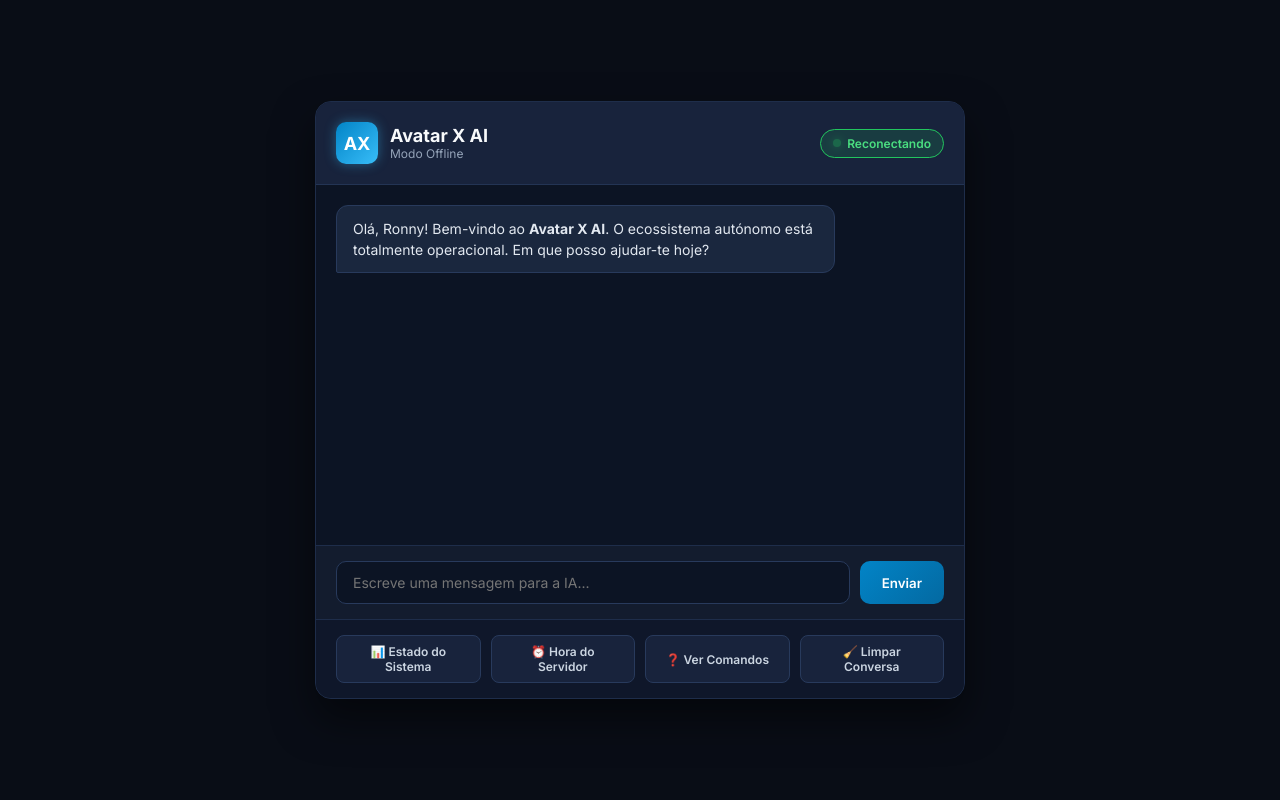
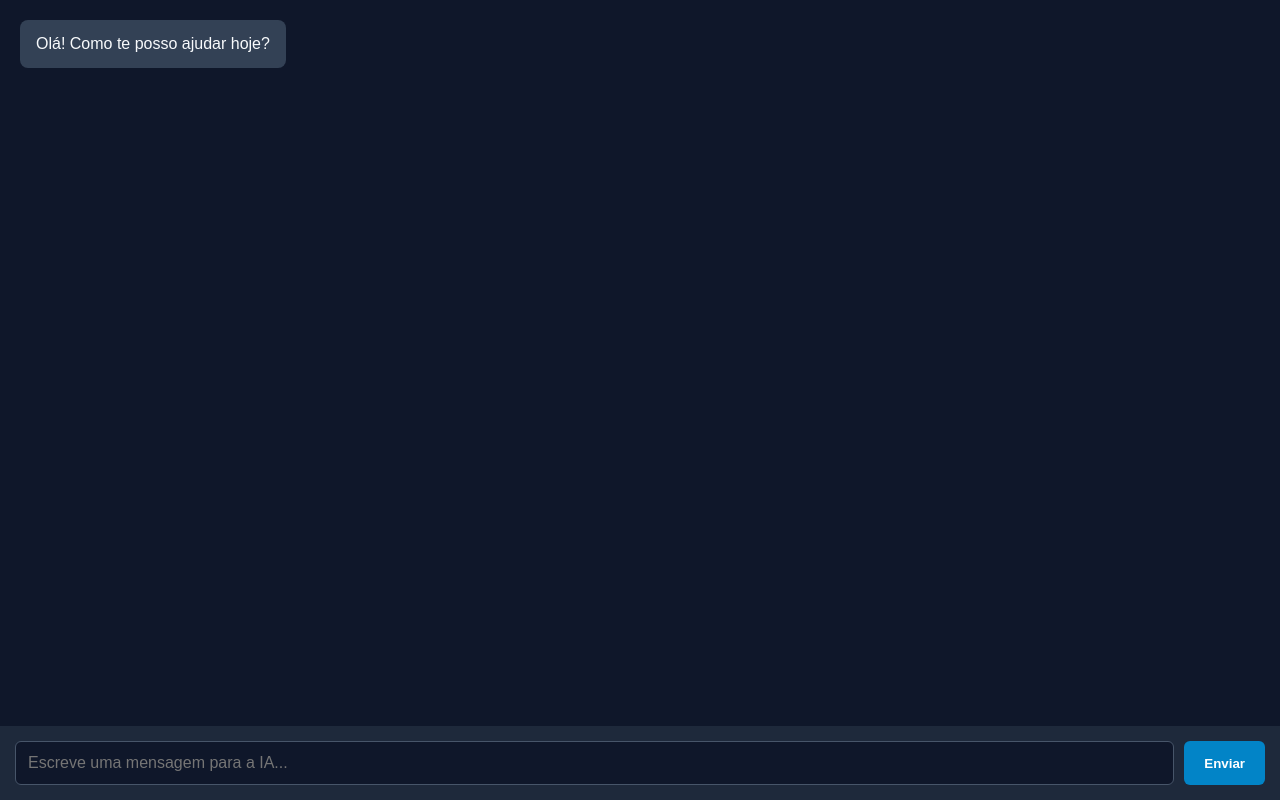
Before and after one commit to ronydias3134-art/ecossistema-autonomo, a Flask app: page / in a window 1280 px wide. Run offline with Flask 3, Linux system fonts and the light colour scheme.

Commit message:
Update index.html

```diff
--- a/templates/index.html
+++ b/templates/index.html
@@ -3,176 +3,131 @@
 <head>
     <meta charset="UTF-8">
     <meta name="viewport" content="width=device-width, initial-scale=1.0">
-    <title>Avatar X AI - Ecossistema Autónomo</title>
-    <link href="https://fonts.googleapis.com/css2?family=Inter:wght@300;400;600;700&display=swap" rel="stylesheet">
+    <title>Ecossistema Autónomo - Chat Gemini</title>
     <style>
-        * { box-sizing: border-box; margin: 0; padding: 0; font-family: 'Inter', sans-serif; }
-        body { background: #090d16; color: #f1f5f9; min-height: 100vh; display: flex; justify-content: center; align-items: center; padding: 15px; }
-        .app-card { width: 100%; max-width: 650px; background: #131c2e; border-radius: 16px; border: 1px solid #1e2d4a; box-shadow: 0 20px 40px rgba(0,0,0,0.5); overflow: hidden; display: flex; flex-direction: column; }
-
-        /* Header */
-        .header { background: #18233c; padding: 20px; border-bottom: 1px solid #233454; display: flex; justify-content: space-between; align-items: center; }
-        .brand { display: flex; align-items: center; gap: 12px; }
-        .avatar-icon { width: 42px; height: 42px; background: linear-gradient(135deg, #0284c7, #38bdf8); border-radius: 10px; display: flex; align-items: center; justify-content: center; font-weight: 700; color: #fff; font-size: 18px; box-shadow: 0 0 12px rgba(56, 189, 248, 0.4); }
-        .brand-title h1 { font-size: 18px; font-weight: 700; color: #f8fafc; }
-        .brand-title p { font-size: 12px; color: #94a3b8; }
-        .status-badge { background: rgba(34, 197, 94, 0.15); border: 1px solid #22c55e; color: #4ade80; padding: 6px 12px; border-radius: 20px; font-size: 12px; font-weight: 600; display: flex; align-items: center; gap: 6px; }
-        .pulse { width: 8px; height: 8px; background: #22c55e; border-radius: 50%; box-shadow: 0 0 8px #22c55e; animation: blink 1.5s infinite; }
-        @keyframes blink { 0%, 100% { opacity: 1; } 50% { opacity: 0.3; } }
-
-        /* Chat Area */
-        .chat-area { height: 360px; padding: 20px; overflow-y: auto; display: flex; flex-direction: column; gap: 14px; background: #0c1424; }
-        .msg { max-width: 82%; padding: 12px 16px; border-radius: 12px; font-size: 14px; line-height: 1.5; word-wrap: break-word; }
-        .msg-user { background: #0284c7; color: #fff; align-self: flex-end; border-bottom-right-radius: 2px; }
-        .msg-ai { background: #1a273e; color: #e2e8f0; border: 1px solid #283a5c; align-self: flex-start; border-bottom-left-radius: 2px; }
-
-        /* Typing Indicator */
-        .typing-indicator { display: flex; gap: 5px; align-items: center; padding: 10px 14px; background: #1a273e; border: 1px solid #283a5c; border-radius: 12px; align-self: flex-start; width: fit-content; }
-        .typing-dot { width: 7px; height: 7px; background: #94a3b8; border-radius: 50%; animation: bounce 1.4s infinite ease-in-out both; }
-        .typing-dot:nth-child(1) { animation-delay: -0.32s; }
-        .typing-dot:nth-child(2) { animation-delay: -0.16s; }
-        @keyframes bounce { 0%, 80%, 100% { transform: scale(0); } 40% { transform: scale(1.0); } }
-
-        /* Input Area */
-        .input-area { padding: 15px 20px; background: #131c2e; border-top: 1px solid #1e2d4a; display: flex; gap: 10px; }
-        input[type="text"] { flex: 1; background: #0c1424; border: 1px solid #283a5c; border-radius: 10px; padding: 12px 16px; color: #fff; font-size: 14px; outline: none; transition: border 0.2s; }
-        input[type="text"]:focus { border-color: #38bdf8; }
-        .btn-send { background: linear-gradient(135deg, #0284c7, #0369a1); color: #fff; border: none; padding: 12px 22px; border-radius: 10px; font-weight: 600; cursor: pointer; transition: transform 0.1s, background 0.2s; }
-        .btn-send:hover { background: #0284c7; }
-        .btn-send:active { transform: scale(0.97); }
-
-        /* Dashboard Panel */
-        .dashboard-panel { padding: 15px 20px; background: #0f172a; border-top: 1px solid #1e2d4a; display: flex; gap: 10px; flex-wrap: wrap; justify-content: space-between; }
-        .dash-btn { background: #18233c; border: 1px solid #283a5c; color: #cbd5e1; padding: 8px 14px; border-radius: 8px; font-size: 12px; font-weight: 600; cursor: pointer; transition: all 0.2s; flex: 1; text-align: center; min-width: 120px; }
-        .dash-btn:hover { background: #233454; color: #38bdf8; border-color: #38bdf8; }
+        body {
+            font-family: Arial, sans-serif;
+            background-color: #0f172a;
+            color: #f8fafc;
+            margin: 0;
+            display: flex;
+            flex-direction: column;
+            height: 100vh;
+            justify-content: space-between;
+        }
+        #chat-container {
+            flex: 1;
+            overflow-y: auto;
+            padding: 20px;
+            display: flex;
+            flex-direction: column;
+            gap: 15px;
+        }
+        .message {
+            max-width: 75%;
+            padding: 12px 16px;
+            border-radius: 8px;
+            line-height: 1.5;
+        }
+        .user-message {
+            background-color: #2563eb;
+            align-self: flex-end;
+        }
+        .ai-message {
+            background-color: #334155;
+            align-self: flex-start;
+        }
+        #input-container {
+            display: flex;
+            padding: 15px;
+            background-color: #1e293b;
+            gap: 10px;
+        }
+        input {
+            flex: 1;
+            padding: 12px;
+            border-radius: 6px;
+            border: 1px solid #475569;
+            background-color: #0f172a;
+            color: #fff;
+            font-size: 16px;
+        }
+        button {
+            padding: 0 20px;
+            background-color: #0284c7;
+            color: white;
+            border: none;
+            border-radius: 6px;
+            cursor: pointer;
+            font-weight: bold;
+        }
+        button:hover {
+            background-color: #0369a1;
+        }
     </style>
 </head>
 <body>
 
-    <div class="app-card">
-        <!-- Header -->
-        <div class="header">
-            <div class="brand">
-                <div class="avatar-icon">AX</div>
-                <div class="brand-title">
-                    <h1>Avatar X AI</h1>
-                    <p id="systemSubtitle">A verificar ligação...</p>
-                </div>
-            </div>
-            <div class="status-badge" id="statusBadge">
-                <div class="pulse"></div> <span id="statusText">A conectar...</span>
-            </div>
-        </div>
+    <div id="chat-container">
+        <div class="message ai-message">Olá! Como te posso ajudar hoje?</div>
+    </div>
 
-        <!-- Chat Box -->
-        <div class="chat-area" id="chatArea">
-            <!-- Mensagens -->
-        </div>
-
-        <!-- Input Box -->
-        <div class="input-area">
-            <input type="text" id="userInput" placeholder="Escreve uma mensagem para a IA..." onkeypress="if(event.key==='Enter') sendMsg()">
-            <button class="btn-send" onclick="sendMsg()">Enviar</button>
-        </div>
-
-        <!-- Dashboard Panel -->
-        <div class="dashboard-panel">
-            <button class="dash-btn" onclick="quickAction('status')">📊 Estado do Sistema</button>
-            <button class="dash-btn" onclick="quickAction('hora')">⏰ Hora do Servidor</button>
-            <button class="dash-btn" onclick="quickAction('ajuda')">❓ Ver Comandos</button>
-            <button class="dash-btn" onclick="clearChat()">🧹 Limpar Conversa</button>
-        </div>
+    <div id="input-container">
+        <input type="text" id="user-input" placeholder="Escreve uma mensagem para a IA..." autocomplete="off">
+        <button onclick="sendMessage()">Enviar</button>
     </div>
 
     <script>
-        const chatArea = document.getElementById('chatArea');
+        const chatContainer = document.getElementById('chat-container');
+        const userInput = document.getElementById('user-input');
 
-        window.onload = async () => {
-            loadChatHistory();
-            checkSystemStatus();
-        };
+        userInput.addEventListener('keypress', function (e) {
+            if (e.key === 'Enter') {
+                sendMessage();
+            }
+        });
 
-        async function checkSystemStatus() {
-            try {
-                const res = await fetch('/api/status');
-                const data = await res.json();
-                document.getElementById('systemSubtitle').innerText = `${data.engine} • ${data.platform}`;
-                document.getElementById('statusText').innerText = "Sistema Ativo";
-            } catch (e) {
-                document.getElementById('systemSubtitle').innerText = "Modo Offline";
-                document.getElementById('statusText').innerText = "Reconectando";
-            }
-        }
+        async function sendMessage() {
+            const message = userInput.value.trim();
+            if (!message) return;
 
-        function loadChatHistory() {
-            const saved = localStorage.getItem('avatarx_chat');
-            if (saved) {
-                chatArea.innerHTML = saved;
-            } else {
-                appendMessage('ai', 'Olá, Ronny! Bem-vindo ao <strong>Avatar X AI</strong>. O ecossistema autónomo está totalmente operacional. Em que posso ajudar-te hoje?');
-            }
-            chatArea.scrollTop = chatArea.scrollHeight;
-        }
+            // Adiciona a mensagem do utilizador ao chat
+            appendMessage(message, 'user-message');
+            userInput.value = '';
 
-        function saveChatHistory() {
-            localStorage.setItem('avatarx_chat', chatArea.innerHTML);
-        }
-
-        function appendMessage(sender, htmlContent) {
-            const className = sender === 'user' ? 'msg msg-user' : 'msg msg-ai';
-            chatArea.innerHTML += `<div class="${className}">${htmlContent}</div>`;
-            chatArea.scrollTop = chatArea.scrollHeight;
-            saveChatHistory();
-        }
-
-        async function sendMsg(customText = null) {
-            const input = document.getElementById('userInput');
-            const text = customText || input.value.trim();
-            if (!text) return;
-
-            appendMessage('user', escapeHtml(text));
-            if (!customText) input.value = '';
-
-            const typingId = 'typing-' + Date.now();
-            chatArea.innerHTML += `
-                <div id="${typingId}" class="typing-indicator">
-                    <div class="typing-dot"></div>
-                    <div class="typing-dot"></div>
-                    <div class="typing-dot"></div>
-                </div>
-            `;
-            chatArea.scrollTop = chatArea.scrollHeight;
+            // Mensagem temporária de carregamento
+            const loadingId = appendMessage('A pensar...', 'ai-message');
 
             try {
                 const response = await fetch('/api/chat', {
                     method: 'POST',
-                    headers: { 'Content-Type': 'application/json' },
-                    body: JSON.stringify({ message: text })
+                    headers: {
+                        'Content-Type': 'application/json'
+                    },
+                    body: JSON.stringify({ message: message })
                 });
+
                 const data = await response.json();
 
-                document.getElementById(typingId).remove();
-                appendMessage('ai', data.response);
-            } catch (err) {
-                document.getElementById(typingId).remove();
-                appendMessage('ai', '<span style="color: #f87171;">⚠️ Erro de ligação com o servidor. Tenta novamente em instantes.</span>');
+                // Remove a mensagem de carregamento e coloca a resposta real
+                document.getElementById(loadingId).remove();
+                appendMessage(data.response || 'Erro na resposta do servidor.', 'ai-message');
+
+            } catch (error) {
+                document.getElementById(loadingId).remove();
+                appendMessage('Erro ao comunicar com o servidor.', 'ai-message');
             }
         }
 
-        function quickAction(action) {
-            sendMsg(action);
-        }
-
-        function clearChat() {
-            localStorage.removeItem('avatarx_chat');
-            chatArea.innerHTML = '';
-            appendMessage('ai', 'Conversa limpa. O <strong>Avatar X AI</strong> está pronto para novas instruções.');
-        }
-
-        function escapeHtml(text) {
-            const div = document.createElement('div');
-            div.innerText = text;
-            return div.innerHTML;
+        function appendMessage(text, className) {
+            const messageDiv = document.createElement('div');
+            messageDiv.className = `message ${className}`;
+            messageDiv.innerText = text;
+            const id = 'msg-' + Date.now();
+            messageDiv.id = id;
+            chatContainer.appendChild(messageDiv);
+            chatContainer.scrollTop = chatContainer.scrollHeight;
+            return id;
         }
     </script>
 </body>
```
